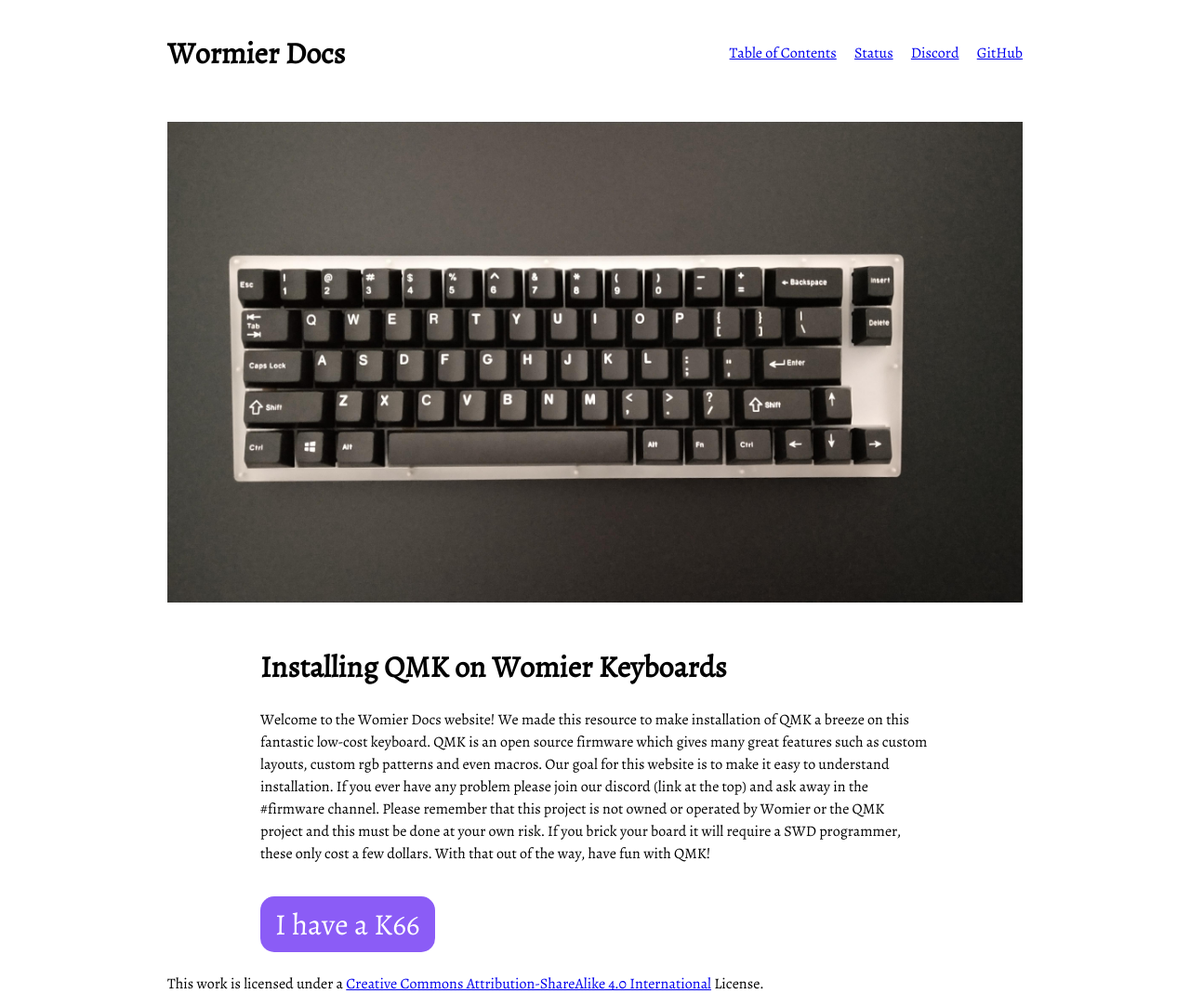
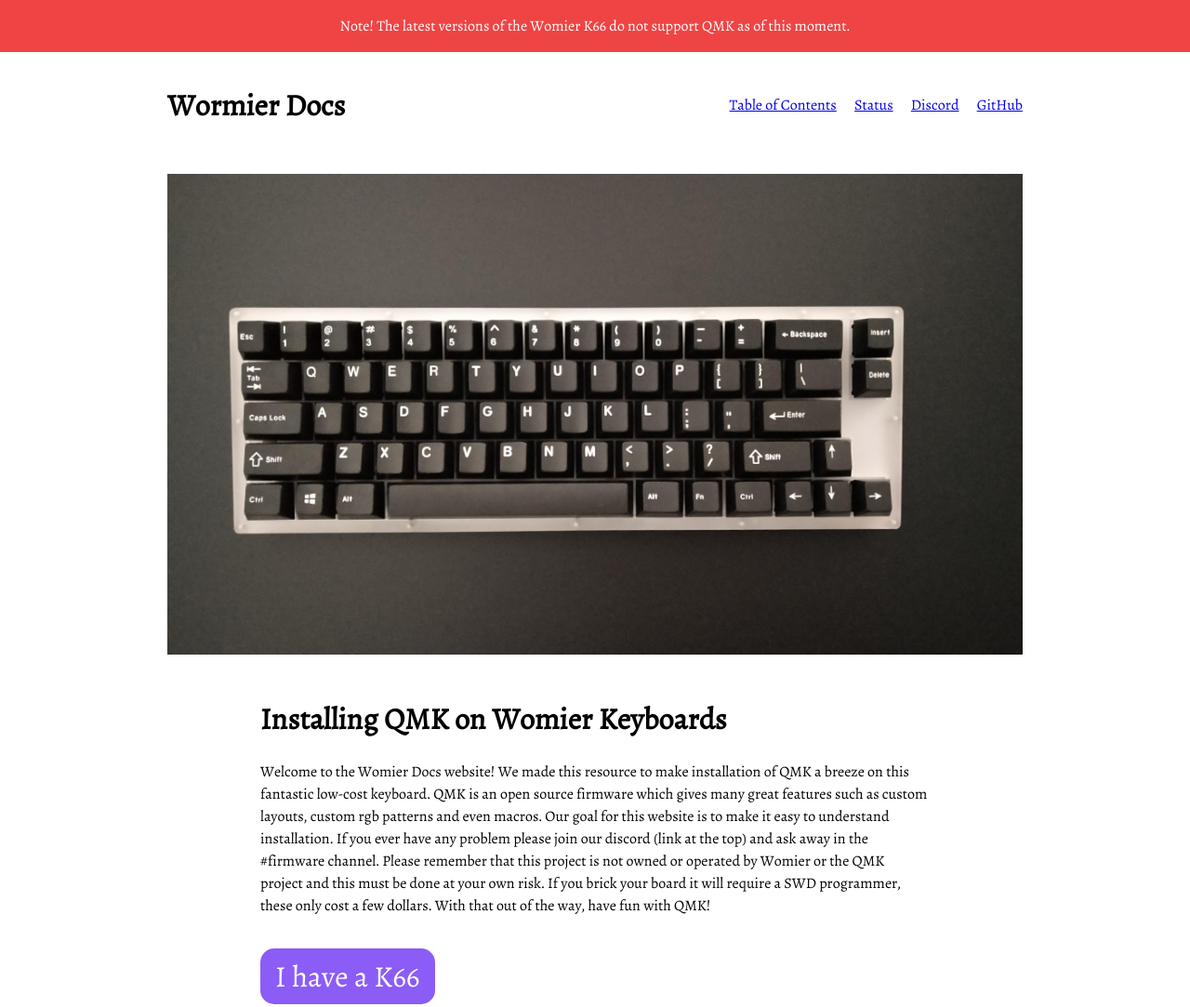
Before and after one commit to wormier-docs/wormier-docs.github.io, an Eleventy site: page index.html in a window 1280 px wide. Shown: the top 1083 px of the page at 93% size. Built offline with nearby package versions, Linux system fonts and the light colour scheme; Eleventy itself is replaced by a stand-in of ours; files that its build step writes are made by us from their sources.

Commit message:
Added warning for latest version of K66

```diff
--- a/_includes/layout.njk
+++ b/_includes/layout.njk
@@ -15,6 +15,10 @@ title: Wormier Docs
 		<link rel="stylesheet" href="/assets/css/main.css" />
 	</head>
 	<body>
+		<div class="warning">
+			<p>Note! The latest versions of the Womier K66 do not support QMK as of this moment.</p>
+		</div>
+
 		<div class="page-grid">
 			<header class="page-header width-wide">
 				<h1>
--- a/assets/css/main.css
+++ b/assets/css/main.css
@@ -113,6 +113,11 @@ body {
 	margin-top: 3rem;
 }
 
+.warning {
+	background-color: #EF4444;
+	color: #fff;
+	text-align: center;
+}
 
 /* Buttons */
 .btn {
```
